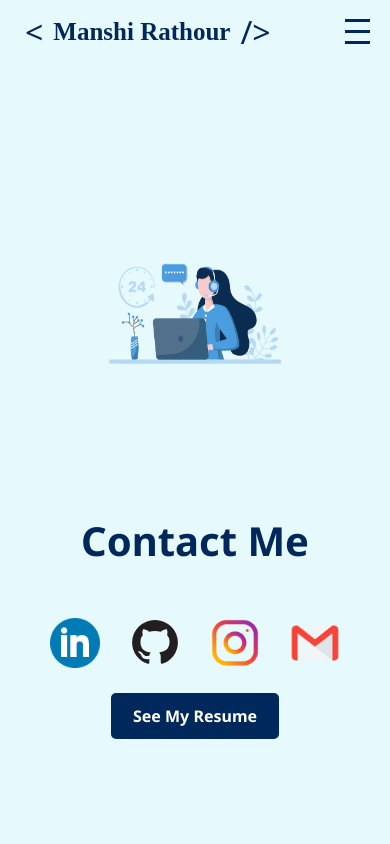
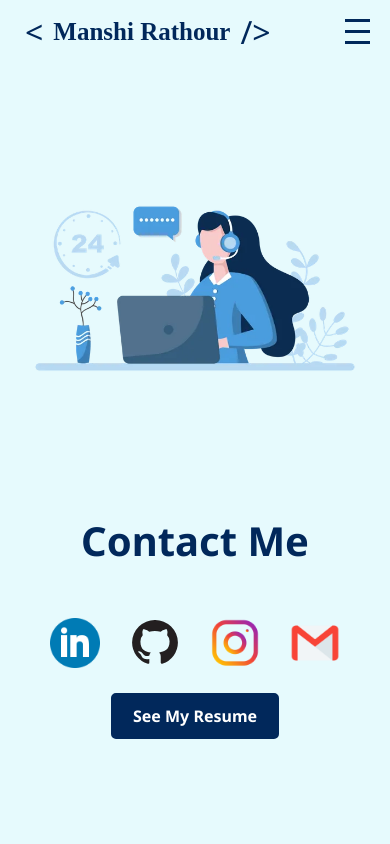
Before and after one commit to Manshi-Rathour/My-Portfolio, a React (Vite) app: page /contact in a window 390 px wide. Shown: the top 844 px of the page. Built offline with nearby package versions, Linux system fonts and the light colour scheme; a web font is replaced by a local one.

Commit message:
bugs are fixed

```diff
--- a/src/styles/Contact.css
+++ b/src/styles/Contact.css
@@ -39,12 +39,6 @@
     #contact-bg {
         flex-direction: column;
         align-items: center;
-    }
-
-    .education-img img {
-        width: 200px;
-        height: 150px;
-        margin-top: 50px;
     }
 }
 
--- a/src/styles/Experience.css
+++ b/src/styles/Experience.css
@@ -50,6 +50,7 @@
     .experience-header-container {
         flex-direction: column;
         align-items: center;
+        height: auto;
     }
 
     .experience-header-item {
```
